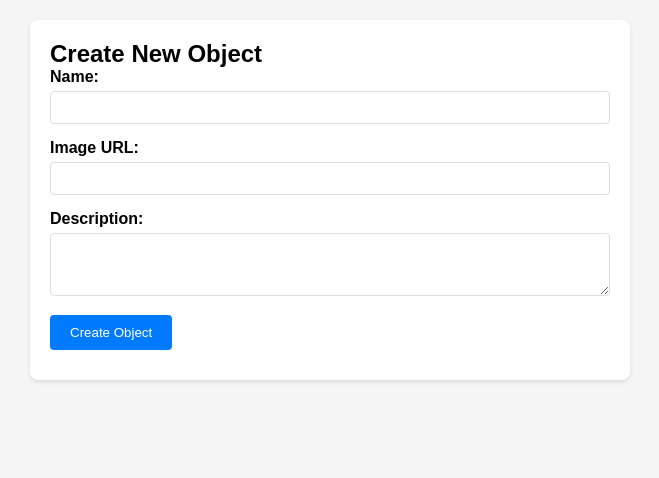
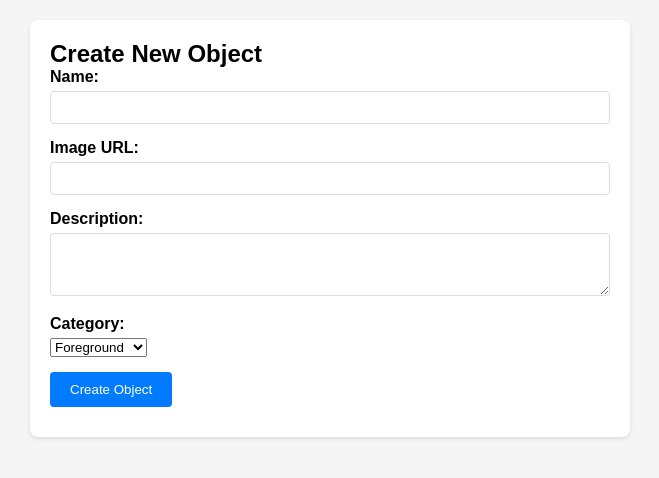
Before and after one commit to Alito24/ideatopia, a plain HTML site: page index.html in a window 1280 px wide. Shown: the whole page, without its empty margins (310-969 px from the left). Drawn offline with Linux system fonts and the light colour scheme; no server answers.

Commit message:
Update index.html

```diff
--- a/index.html
+++ b/index.html
@@ -168,6 +168,29 @@
                 <label for="description">Description:</label>
                 <textarea id="description" rows="3" required></textarea>
             </div>
+            <div class="form-group">
+                <label for="category">Category:</label>
+                <select id="category" required>
+                    <option value="Foreground">Foreground</option>
+                    <option value="Background">Background</option>
+                    <option value="Prop">Prop</option>
+                    <option value="Interactable">Interactable</option>
+                    <option value="Door">Door</option>
+                    <option value="Component">Component</option>
+                    <option value="Consumable">Consumable</option>
+                    <option value="Hands">Hands</option>
+                    <option value="Face">Face</option>
+                    <option value="Eyes">Eyes</option>
+                    <option value="Hair">Hair</option>
+                    <option value="Head">Head</option>
+                    <option value="Chest">Chest</option>
+                    <option value="Legs">Legs</option>
+                    <option value="Feet">Feet</option>
+                    <option value="Back">Back</option>
+                    <option value="Pet">Pet</option>
+                    <option value="Vehicle">Vehicle</option>
+                </select>
+            </div>
             <button type="submit">Create Object</button>
             <div id="error" class="error"></div>
         </form>
@@ -205,6 +228,7 @@ let galleryItems = [];
                  onerror="this.onerror=null; this.src='https://via.placeholder.com/400x300?text=Image+Error';">
         </div>
         <h3>${item.name}</h3>
+        <p>Category: ${item.category}</p>
                 `;
 
                 div.innerHTML = imgHtml;
@@ -255,10 +279,11 @@ function displayItems(items) { // Now accepts an array of items to display
                     const newItem = {
                         name: document.getElementById('name').value.trim(),
                         imageUrl: document.getElementById('imageUrl').value.trim(),
-                        description: document.getElementById('description').value
+                        description: document.getElementById('description').value,
+                        category: document.getElementById('category').value
                     };
 
-                    if (!newItem.name || !newItem.imageUrl || !newItem.description) {
+                    if (!newItem.name || !newItem.imageUrl || !newItem.description || !newItem.category) {
                         throw new Error('Please fill in all fields');
                     }
 
```
